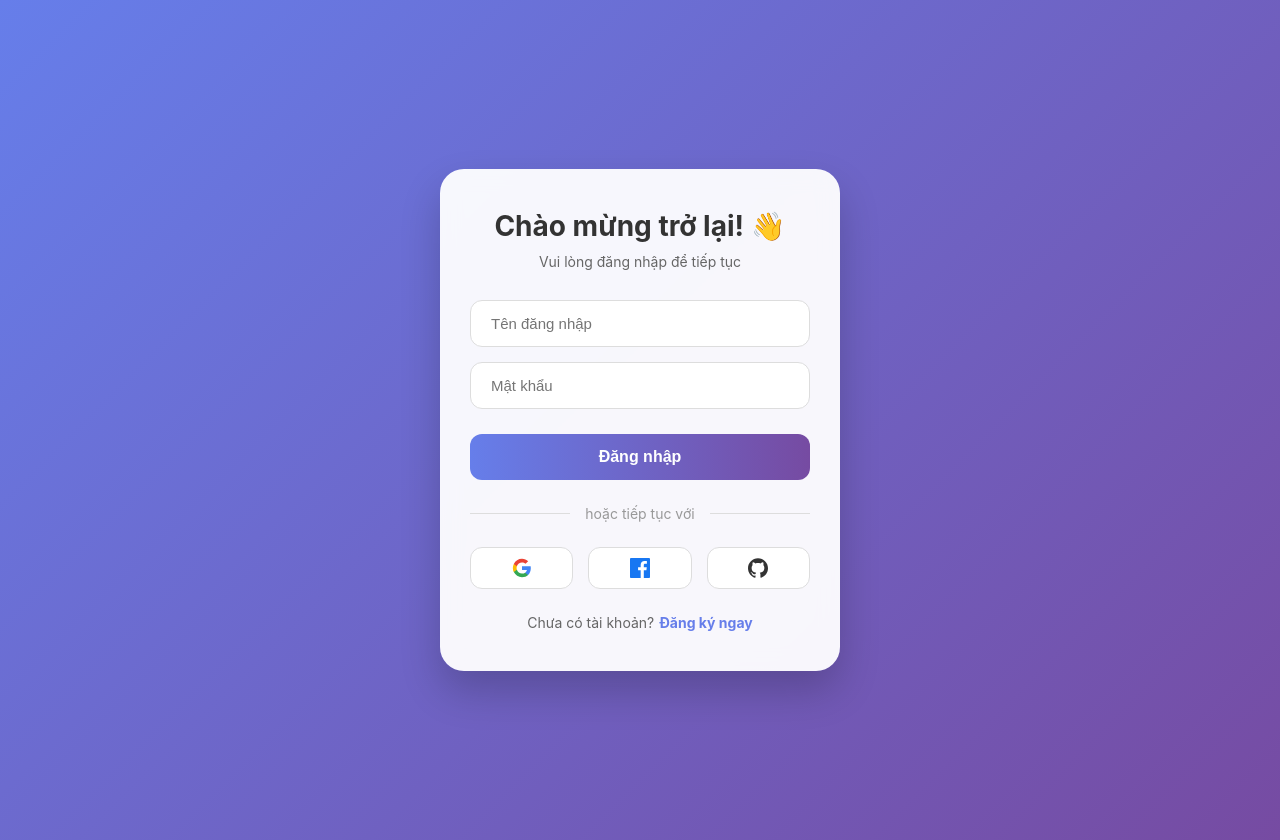
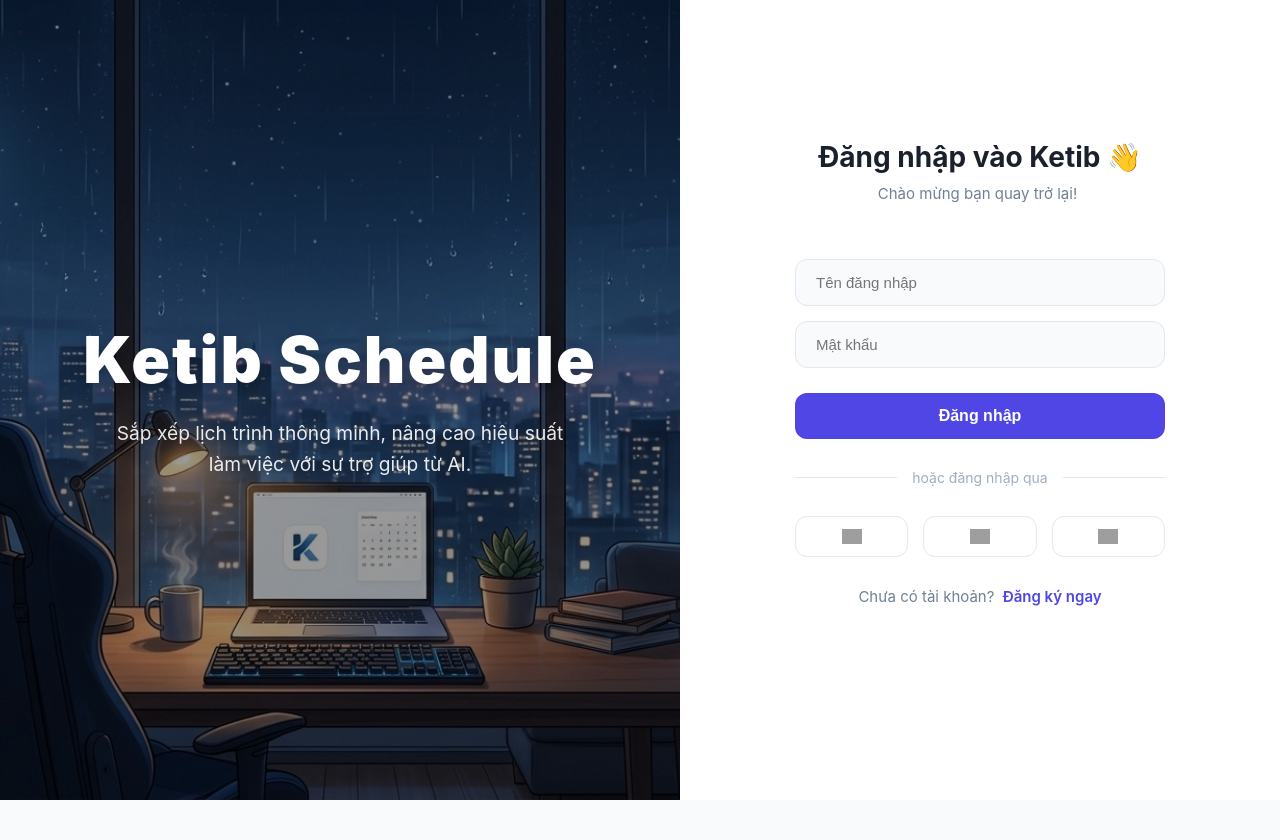
Before and after one commit to dtkien28/MySchedule, a React (Vite) app in the folder frontend/: page / in a window 1280 px wide. After the commit the page ends 800 px from the top, so only its background shows below. Built offline with nearby package versions, Linux system fonts and the light colour scheme; no server answers; grey boxes are pictures that could not be loaded.

Commit message:
UI login

```diff
--- a/frontend/src/pages/Login.jsx
+++ b/frontend/src/pages/Login.jsx
@@ -1,7 +1,27 @@
-import React, { useState } from 'react';
+import React, { useState, useEffect } from 'react';
 import api from '../api';
 import toast from 'react-hot-toast';
 
+// Typewriter hook
+function useTypewriter(text, speed = 50) {
+  const [displayedText, setDisplayedText] = useState('');
+
+  useEffect(() => {
+    let i = 0;
+    setDisplayedText('');
+    const timer = setInterval(() => {
+      if (i < text.length) {
+        setDisplayedText(text.substring(0, i + 1));
+        i++;
+      } else {
+        clearInterval(timer);
+      }
+    }, speed);
+    return () => clearInterval(timer);
+  }, [text, speed]);
+
+  return displayedText;
+}
 
 export default function Login({ setToken }) {
   const [isLogin, setIsLogin] = useState(true);
@@ -14,10 +34,32 @@
   const [otpCode, setOtpCode] = useState('');
   const [tempUserId, setTempUserId] = useState(null);
 
-  const handleSubmit = async (e) => {
+  const [aiGreeting, setAiGreeting] = useState('Chào mừng bạn quay trở lại!');
+  const [aiTooltip, setAiTooltip] = useState('');
+  const [isFlipped, setIsFlipped] = useState(false);
+
+  const typedGreeting = useTypewriter(aiGreeting, 40);
+
+  useEffect(() => {
+    // Gọi AI lấy câu chào
+    api.post('/auth/ai-helper', { action: 'greeting' })
+      .then(res => setAiGreeting(res.data.message))
+      .catch(err => console.error("Lỗi lấy câu chào AI:", err));
+  }, []);
+
+  const toggleFlip = () => {
+    setIsFlipped(!isFlipped);
+    setTimeout(() => {
+        setIsLogin(!isLogin);
+        setShowOTP(false);
+    }, 150); // Đổi state giữa lúc lật (150ms là nửa thời gian transition 0.3s)
+  };
+
+  const handleSubmit = async (e, formType) => {
     e.preventDefault();
+    setAiTooltip(''); // Reset tooltip
     try {
-      if (isLogin) {
+      if (formType === 'login') {
         const res = await api.post('/auth/login', { username, password });
         localStorage.setItem('token', res.data.token);
         localStorage.setItem('username', res.data.username);
@@ -38,7 +80,14 @@
         toast.success(res.data.message);
       }
     } catch (error) {
+      if (formType === 'login' && error.response?.status === 401) {
+          // Báo lỗi sai mật khẩu qua AI
+          api.post('/auth/ai-helper', { action: 'login_error' })
+            .then(res => setAiTooltip(res.data.message))
+            .catch(() => setAiTooltip('Mật khẩu chưa đúng rồi, bạn kiểm tra lại nha.'));
+      } else {
           toast.error(error.response?.data?.message || 'Có lỗi xảy ra');
+      }
     }
   };
 
@@ -61,15 +110,68 @@
   };
 
   return (
-    <div style={{ minHeight: '100vh', display: 'flex', alignItems: 'center', justifyContent: 'center', background: 'linear-gradient(135deg, #667eea 0%, #764ba2 100%)', padding: '20px', fontFamily: "'Inter', sans-serif" }}>
-      <div style={{ width: '400px', maxWidth: '100%', background: 'rgba(255, 255, 255, 0.95)', backdropFilter: 'blur(10px)', borderRadius: '24px', boxShadow: '0 20px 40px rgba(0,0,0,0.2)', padding: '40px 30px', boxSizing: 'border-box' }}>
+    <div style={{ display: 'flex', minHeight: '100vh', width: '100vw', fontFamily: "'Inter', sans-serif", background: '#f5f7fa', overflow: 'hidden' }}>
 
+      {/* NỬA TRÁI: Visual & Slogan */}
+      <div style={{
+          flex: 1,
+          background: 'url("/background_welcome.png") center/cover no-repeat, linear-gradient(135deg, #667eea 0%, #764ba2 100%)',
+          display: 'flex',
+          flexDirection: 'column',
+          justifyContent: 'center',
+          alignItems: 'center',
+          color: 'white',
+          padding: '40px',
+          position: 'relative'
+      }}>
+          <div style={{ position: 'absolute', top: 0, left: 0, width: '100%', height: '100%', background: 'rgba(0,0,0,0.4)' }}></div>
+          <div style={{ zIndex: 1, textAlign: 'center' }}>
+              <div style={{ fontSize: '4rem', fontWeight: '900', marginBottom: '20px', letterSpacing: '2px', textShadow: '0 4px 15px rgba(0,0,0,0.3)' }}>Ketib Schedule</div>
+              <p style={{ fontSize: '1.2rem', maxWidth: '80%', margin: '0 auto', lineHeight: '1.6', opacity: 0.9 }}>
+                  Sắp xếp lịch trình thông minh, nâng cao hiệu suất làm việc với sự trợ giúp từ AI.
+              </p>
+          </div>
+      </div>
+
+      {/* NỬA PHẢI: Form Container với hiệu ứng Flip */}
+      <div style={{
+          flex: 1,
+          display: 'flex',
+          alignItems: 'center',
+          justifyContent: 'center',
+          perspective: '1000px',
+          background: 'white'
+      }}>
+
+        {/* Flip Card Inner */}
+        <div style={{
+            width: '450px',
+            maxWidth: '90%',
+            transition: 'transform 0.6s cubic-bezier(0.4, 0.2, 0.2, 1)',
+            transformStyle: 'preserve-3d',
+            transform: isFlipped ? 'rotateY(180deg)' : 'rotateY(0deg)',
+            position: 'relative',
+            height: showOTP ? '350px' : (isLogin ? '600px' : '700px')
+        }}>
+
+            {/* MẶT TRƯỚC: LOGIN HOẶC OTP */}
+            <div style={{
+                position: 'absolute',
+                width: '100%',
+                height: '100%',
+                backfaceVisibility: 'hidden',
+                background: 'white',
+                padding: '40px',
+                borderRadius: '24px',
+                boxSizing: 'border-box',
+                display: !isFlipped ? 'block' : 'none' // Ẩn khi lật để tối ưu
+            }}>
                 <div style={{ textAlign: 'center', marginBottom: '30px' }}>
-          <h2 style={{ color: '#333', fontSize: '28px', fontWeight: 'bold', margin: '0 0 10px 0' }}>
-            {showOTP ? 'Xác thực Email' : (isLogin ? 'Chào mừng trở lại! 👋' : 'Tạo tài khoản mới ✨')}
+                    <h2 style={{ color: '#1a202c', fontSize: '28px', fontWeight: 'bold', margin: '0 0 10px 0' }}>
+                        {showOTP ? 'Xác thực Email ✉️' : 'Đăng nhập vào Ketib 👋'}
                     </h2>
-          <p style={{ color: '#666', fontSize: '14px', margin: 0 }}>
-             {showOTP ? 'Vui lòng kiểm tra email của bạn để lấy mã OTP' : (isLogin ? 'Vui lòng đăng nhập để tiếp tục' : 'Bắt đầu quản lý lịch học của bạn ngay hôm nay')}
+                    <p style={{ color: '#718096', fontSize: '15px', margin: 0, minHeight: '45px' }}>
+                        {showOTP ? 'Vui lòng kiểm tra email của bạn để lấy mã OTP' : <>{typedGreeting}<span className="blink-cursor">|</span></>}
                     </p>
                 </div>
 
@@ -79,111 +181,169 @@
                         <input
                         type="text"
                         placeholder="Nhập mã OTP (6 số)"
-                  style={{ width: '100%', padding: '14px 20px', borderRadius: '12px', border: '1px solid #ddd', fontSize: '16px', outline: 'none', transition: 'border-color 0.3s', boxSizing: 'border-box' }}
+                        style={{ width: '100%', padding: '14px 20px', borderRadius: '12px', border: '1px solid #e2e8f0', fontSize: '16px', outline: 'none', background: '#f8fafc', boxSizing: 'border-box' }}
                         value={otpCode}
                         onChange={e => setOtpCode(e.target.value)}
                         required
                         />
                     </div>
-              <button type="submit" style={{ width: '100%', padding: '14px', background: '#667eea', color: 'white', border: 'none', borderRadius: '12px', fontSize: '16px', fontWeight: 'bold', cursor: 'pointer', transition: 'transform 0.2s, background 0.3s' }}>
+                    <button type="submit" style={{ width: '100%', padding: '14px', background: '#4f46e5', color: 'white', border: 'none', borderRadius: '12px', fontSize: '16px', fontWeight: '600', cursor: 'pointer', transition: 'background 0.3s' }}>
                         Xác nhận OTP
                     </button>
                     </form>
                 ) : (
                     <>
-            <form onSubmit={handleSubmit}>
+                    <form onSubmit={(e) => handleSubmit(e, 'login')}>
+                        <div style={{ display: 'flex', flexDirection: 'column', gap: '15px', marginBottom: '15px' }}>
+                            <input
+                                type="text"
+                                placeholder="Tên đăng nhập"
+                                style={{ width: '100%', padding: '14px 20px', borderRadius: '12px', border: '1px solid #e2e8f0', fontSize: '15px', outline: 'none', background: '#f8fafc', boxSizing: 'border-box' }}
+                                value={username}
+                                onChange={e => setUsername(e.target.value)}
+                                required
+                            />
+                            <div style={{ position: 'relative' }}>
+                                <input
+                                    type="password"
+                                    placeholder="Mật khẩu"
+                                    style={{ width: '100%', padding: '14px 20px', borderRadius: '12px', border: `1px solid ${aiTooltip ? '#ef4444' : '#e2e8f0'}`, fontSize: '15px', outline: 'none', background: '#f8fafc', boxSizing: 'border-box' }}
+                                    value={password}
+                                    onChange={e => setPassword(e.target.value)}
+                                    required
+                                />
+                                {aiTooltip && (
+                                    <div style={{ position: 'absolute', top: '100%', left: '0', background: '#fee2e2', color: '#b91c1c', padding: '10px 15px', borderRadius: '8px', fontSize: '13px', marginTop: '5px', zIndex: 10, width: '100%', boxShadow: '0 4px 6px rgba(0,0,0,0.1)', border: '1px solid #fca5a5' }}>
+                                        🤖 <b>AI:</b> {aiTooltip}
+                                    </div>
+                                )}
+                            </div>
+                        </div>
+
+                        <button type="submit" style={{ width: '100%', padding: '14px', background: '#4f46e5', color: 'white', border: 'none', borderRadius: '12px', fontSize: '16px', fontWeight: '600', cursor: 'pointer', marginTop: '10px', transition: 'background 0.3s' }}>
+                            Đăng nhập
+                        </button>
+                    </form>
+
+                    <div style={{ display: 'flex', alignItems: 'center', margin: '30px 0' }}>
+                        <div style={{ flex: 1, height: '1px', background: '#e2e8f0' }}></div>
+                        <span style={{ margin: '0 15px', color: '#a0aec0', fontSize: '14px' }}>hoặc đăng nhập qua</span>
+                        <div style={{ flex: 1, height: '1px', background: '#e2e8f0' }}></div>
+                    </div>
+
+                    <div style={{ display: 'flex', gap: '15px', justifyContent: 'center', marginBottom: '30px' }}>
+                        <button onClick={() => handleSocialLogin('Google')} style={{ flex: 1, display: 'flex', alignItems: 'center', justifyContent: 'center', padding: '12px', background: 'white', border: '1px solid #e2e8f0', borderRadius: '12px', cursor: 'pointer', transition: 'background 0.2s' }}>
+                            <img src="https://upload.wikimedia.org/wikipedia/commons/c/c1/Google_%22G%22_logo.svg" alt="Google" style={{width: '20px'}}/>
+                        </button>
+                        <button onClick={() => handleSocialLogin('Facebook')} style={{ flex: 1, display: 'flex', alignItems: 'center', justifyContent: 'center', padding: '12px', background: 'white', border: '1px solid #e2e8f0', borderRadius: '12px', cursor: 'pointer', transition: 'background 0.2s' }}>
+                            <img src="https://upload.wikimedia.org/wikipedia/commons/thumb/0/05/Facebook_Logo_%282019%29.png/1024px-Facebook_Logo_%282019%29.png" alt="Facebook" style={{width: '20px'}}/>
+                        </button>
+                        <button onClick={() => handleSocialLogin('GitHub')} style={{ flex: 1, display: 'flex', alignItems: 'center', justifyContent: 'center', padding: '12px', background: 'white', border: '1px solid #e2e8f0', borderRadius: '12px', cursor: 'pointer', transition: 'background 0.2s' }}>
+                            <img src="https://github.githubassets.com/images/modules/logos_page/GitHub-Mark.png" alt="Github" style={{width: '20px'}}/>
+                        </button>
+                    </div>
+
+                    <p style={{ textAlign: 'center', margin: '0', fontSize: '15px', color: '#718096' }}>
+                        Chưa có tài khoản?
+                        <span style={{ marginLeft: '8px', color: '#4f46e5', fontWeight: '600', cursor: 'pointer' }} onClick={toggleFlip}>
+                            Đăng ký ngay
+                        </span>
+                    </p>
+                    </>
+                )}
+            </div>
+
+            {/* MẶT SAU: REGISTER */}
+            <div style={{
+                position: 'absolute',
+                width: '100%',
+                height: '100%',
+                backfaceVisibility: 'hidden',
+                background: 'white',
+                padding: '40px',
+                borderRadius: '24px',
+                boxSizing: 'border-box',
+                transform: 'rotateY(180deg)', // Mặt sau lộn ngược 180 độ
+                display: isFlipped ? 'block' : 'none' // Ẩn khi chưa lật
+            }}>
+                <div style={{ textAlign: 'center', marginBottom: '30px' }}>
+                    <h2 style={{ color: '#1a202c', fontSize: '28px', fontWeight: 'bold', margin: '0 0 10px 0' }}>
+                        Tạo tài khoản mới ✨
+                    </h2>
+                    <p style={{ color: '#718096', fontSize: '15px', margin: 0 }}>
+                        Bắt đầu hành trình quản lý thời gian ngay hôm nay.
+                    </p>
+                </div>
+
+                <form onSubmit={(e) => handleSubmit(e, 'register')}>
                     <div style={{ display: 'flex', flexDirection: 'column', gap: '15px', marginBottom: '25px' }}>
                         <input
                             type="text"
                             placeholder="Tên đăng nhập"
-                  style={{ width: '100%', padding: '14px 20px', borderRadius: '12px', border: '1px solid #ddd', fontSize: '15px', outline: 'none', boxSizing: 'border-box' }}
+                            style={{ width: '100%', padding: '14px 20px', borderRadius: '12px', border: '1px solid #e2e8f0', fontSize: '15px', outline: 'none', background: '#f8fafc', boxSizing: 'border-box' }}
                             value={username}
                             onChange={e => setUsername(e.target.value)}
                             required
                         />
-                {!isLogin && (
-                  <>
                         <input
                             type="text"
                             placeholder="Tên hiển thị (Tùy chọn)"
-                    style={{ width: '100%', padding: '14px 20px', borderRadius: '12px', border: '1px solid #ddd', fontSize: '15px', outline: 'none', boxSizing: 'border-box' }}
+                            style={{ width: '100%', padding: '14px 20px', borderRadius: '12px', border: '1px solid #e2e8f0', fontSize: '15px', outline: 'none', background: '#f8fafc', boxSizing: 'border-box' }}
                             value={displayName}
                             onChange={e => setDisplayName(e.target.value)}
                         />
                         <input
                             type="email"
                             placeholder="Email"
-                    style={{ width: '100%', padding: '14px 20px', borderRadius: '12px', border: '1px solid #ddd', fontSize: '15px', outline: 'none', boxSizing: 'border-box' }}
+                            style={{ width: '100%', padding: '14px 20px', borderRadius: '12px', border: '1px solid #e2e8f0', fontSize: '15px', outline: 'none', background: '#f8fafc', boxSizing: 'border-box' }}
                             value={email}
                             onChange={e => setEmail(e.target.value)}
                             required
                         />
-                  </>
-                )}
                         <input
                             type="password"
                             placeholder="Mật khẩu"
-                  style={{ width: '100%', padding: '14px 20px', borderRadius: '12px', border: '1px solid #ddd', fontSize: '15px', outline: 'none', boxSizing: 'border-box' }}
+                            style={{ width: '100%', padding: '14px 20px', borderRadius: '12px', border: '1px solid #e2e8f0', fontSize: '15px', outline: 'none', background: '#f8fafc', boxSizing: 'border-box' }}
                             value={password}
                             onChange={e => setPassword(e.target.value)}
                             required
                         />
-                {!isLogin && (
                         <input
                             type="password"
                             placeholder="Xác nhận Mật khẩu"
-                    style={{ width: '100%', padding: '14px 20px', borderRadius: '12px', border: '1px solid #ddd', fontSize: '15px', outline: 'none', boxSizing: 'border-box' }}
+                            style={{ width: '100%', padding: '14px 20px', borderRadius: '12px', border: '1px solid #e2e8f0', fontSize: '15px', outline: 'none', background: '#f8fafc', boxSizing: 'border-box' }}
                             value={confirmPassword}
                             onChange={e => setConfirmPassword(e.target.value)}
                             required
                         />
-                )}
                     </div>
 
-              <button type="submit" style={{ width: '100%', padding: '14px', background: 'linear-gradient(to right, #667eea, #764ba2)', color: 'white', border: 'none', borderRadius: '12px', fontSize: '16px', fontWeight: 'bold', cursor: 'pointer', transition: 'opacity 0.3s' }}>
-                {isLogin ? 'Đăng nhập' : 'Đăng ký'}
+                    <button type="submit" style={{ width: '100%', padding: '14px', background: '#10b981', color: 'white', border: 'none', borderRadius: '12px', fontSize: '16px', fontWeight: '600', cursor: 'pointer', transition: 'background 0.3s' }}>
+                        Đăng ký tài khoản
                     </button>
                 </form>
 
-            <div style={{ display: 'flex', alignItems: 'center', margin: '25px 0' }}>
-               <div style={{ flex: 1, height: '1px', background: '#ddd' }}></div>
-               <span style={{ margin: '0 15px', color: '#999', fontSize: '14px' }}>hoặc tiếp tục với</span>
-               <div style={{ flex: 1, height: '1px', background: '#ddd' }}></div>
+                <p style={{ textAlign: 'center', marginTop: '30px', fontSize: '15px', color: '#718096' }}>
+                    Đã có tài khoản?
+                    <span style={{ marginLeft: '8px', color: '#10b981', fontWeight: '600', cursor: 'pointer' }} onClick={toggleFlip}>
+                        Đăng nhập
+                    </span>
+                </p>
             </div>
 
-            <div style={{ display: 'flex', gap: '15px', justifyContent: 'center', marginBottom: '25px' }}>
-                <button onClick={() => handleSocialLogin('Google')} style={{ flex: 1, display: 'flex', alignItems: 'center', justifyContent: 'center', padding: '10px', background: 'white', border: '1px solid #ddd', borderRadius: '12px', cursor: 'pointer', color: '#333', transition: 'background 0.2s' }}>
-                    <svg viewBox="0 0 24 24" width="20" height="20" xmlns="http://www.w3.org/2000/svg">
-                      <path d="M22.56 12.25c0-.78-.07-1.53-.2-2.25H12v4.26h5.92c-.26 1.37-1.04 2.53-2.21 3.31v2.77h3.57c2.08-1.92 3.28-4.74 3.28-8.09z" fill="#4285F4"/>
-                      <path d="M12 23c2.97 0 5.46-.98 7.28-2.66l-3.57-2.77c-.98.66-2.23 1.06-3.71 1.06-2.86 0-5.29-1.93-6.16-4.53H2.18v2.84C3.99 20.53 7.7 23 12 23z" fill="#34A853"/>
-                      <path d="M5.84 14.09c-.22-.66-.35-1.36-.35-2.09s.13-1.43.35-2.09V7.07H2.18C1.43 8.55 1 10.22 1 12s.43 3.45 1.18 4.93l2.85-2.22.81-.62z" fill="#FBBC05"/>
-                      <path d="M12 5.38c1.62 0 3.06.56 4.21 1.64l3.15-3.15C17.45 2.09 14.97 1 12 1 7.7 1 3.99 3.47 2.18 7.07l3.66 2.84c.87-2.6 3.3-4.53 6.16-4.53z" fill="#EA4335"/>
-                    </svg>
-                </button>
-                <button onClick={() => handleSocialLogin('Facebook')} style={{ flex: 1, display: 'flex', alignItems: 'center', justifyContent: 'center', padding: '10px', background: 'white', border: '1px solid #ddd', borderRadius: '12px', cursor: 'pointer', color: '#1877F2', transition: 'background 0.2s' }}>
-                    <svg viewBox="0 0 24 24" width="20" height="20" xmlns="http://www.w3.org/2000/svg">
-                      <path d="M22.675 0h-21.35c-.732 0-1.325.593-1.325 1.325v21.351c0 .731.593 1.324 1.325 1.324h11.495v-9.294h-3.128v-3.622h3.128v-2.671c0-3.1 1.893-4.788 4.659-4.788 1.325 0 2.463.099 2.795.143v3.24l-1.918.001c-1.504 0-1.795.715-1.795 1.763v2.313h3.587l-.467 3.622h-3.12v9.293h6.116c.73 0 1.323-.593 1.323-1.325v-21.35c0-.732-.593-1.325-1.325-1.325z" fill="#1877F2"/>
-                    </svg>
-                </button>
-                <button onClick={() => handleSocialLogin('GitHub')} style={{ flex: 1, display: 'flex', alignItems: 'center', justifyContent: 'center', padding: '10px', background: 'white', border: '1px solid #ddd', borderRadius: '12px', cursor: 'pointer', color: '#333', transition: 'background 0.2s' }}>
-                    <svg viewBox="0 0 24 24" width="20" height="20" xmlns="http://www.w3.org/2000/svg">
-                      <path d="M12 .297c-6.63 0-12 5.373-12 12 0 5.303 3.438 9.8 8.205 11.385.6.113.82-.258.82-.577 0-.285-.01-1.04-.015-2.04-3.338.724-4.042-1.61-4.042-1.61C4.422 18.07 3.633 17.7 3.633 17.7c-1.087-.744.084-.729.084-.729 1.205.084 1.838 1.236 1.838 1.236 1.07 1.835 2.809 1.305 3.495.998.108-.776.417-1.305.76-1.605-2.665-.3-5.466-1.332-5.466-5.93 0-1.31.465-2.38 1.235-3.22-.135-.303-.54-1.523.105-3.176 0 0 1.005-.322 3.3 1.23.96-.267 1.98-.399 3-.405 1.02.006 2.04.138 3 .405 2.28-1.552 3.285-1.23 3.285-1.23.645 1.653.24 2.873.12 3.176.765.84 1.23 1.91 1.23 3.22 0 4.61-2.805 5.625-5.475 5.92.42.36.81 1.096.81 2.22 0 1.606-.015 2.896-.015 3.286 0 .315.21.69.825.57C20.565 22.092 24 17.592 24 12.297c0-6.627-5.373-12-12-12" fill="#333"/>
-                    </svg>
-                </button>
+        </div>
       </div>
 
-            <p style={{ textAlign: 'center', margin: '0', fontSize: '14px', color: '#666' }}>
-              {isLogin ? 'Chưa có tài khoản?' : 'Đã có tài khoản?'}
-              <span
-                style={{ marginLeft: '5px', color: '#667eea', fontWeight: 'bold', cursor: 'pointer' }}
-                onClick={() => setIsLogin(!isLogin)}
-              >
-                {isLogin ? 'Đăng ký ngay' : 'Đăng nhập'}
-              </span>
-            </p>
-            </>
-        )}
-      </div>
+      {/* Thêm CSS cho hiệu ứng nháy con trỏ của máy đánh chữ */}
+      <style>{`
+        .blink-cursor {
+            animation: blink 1s step-start infinite;
+            font-weight: normal;
+        }
+        @keyframes blink {
+            50% { opacity: 0; }
+        }
+      `}</style>
     </div>
   );
 }
```
Also changed, not shown: frontend/public/background_welcome.png (added), 1 other file (tests, documents, lock files or other folders). Lines whose indentation alone changed are shown as unchanged.
